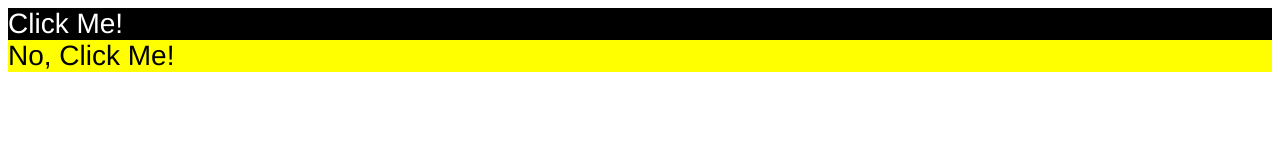
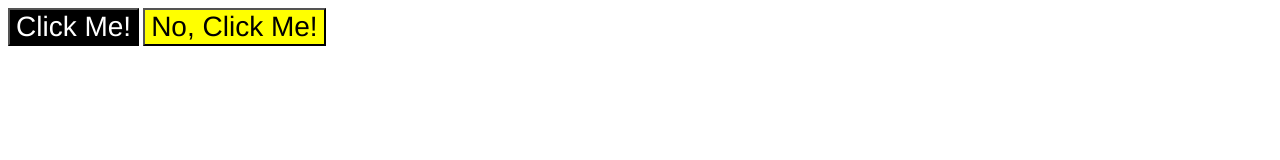
Before and after one commit to HeitorHMA/Grouping-Selectors, a plain HTML site: page index.html in a window 1280 px wide. Drawn offline with Linux system fonts and the light colour scheme.

Commit message:
Fix itens not beign aligned by changing the divs for buttons.

```diff
--- a/index.html
+++ b/index.html
@@ -7,7 +7,7 @@
     <title>Grouping Selectors</title>
 </head>
 <body>
-    <div class="black-box box">Click Me!</div>
-    <div class="yellow-box box">No, Click Me!</div>
+    <button class="black-box box">Click Me!</button>
+    <button class="yellow-box box">No, Click Me!</button>
 </body>
 </html>
```
